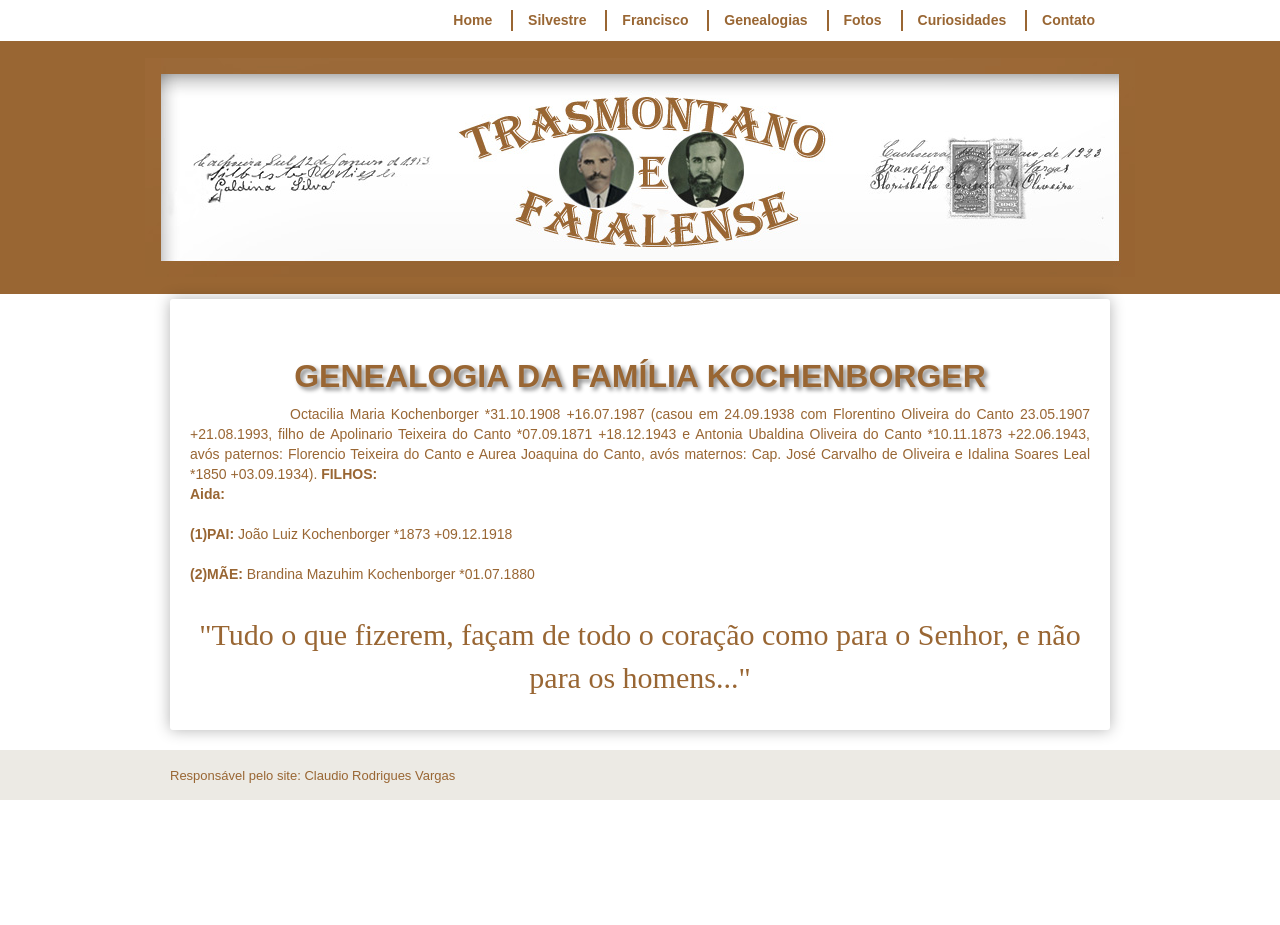
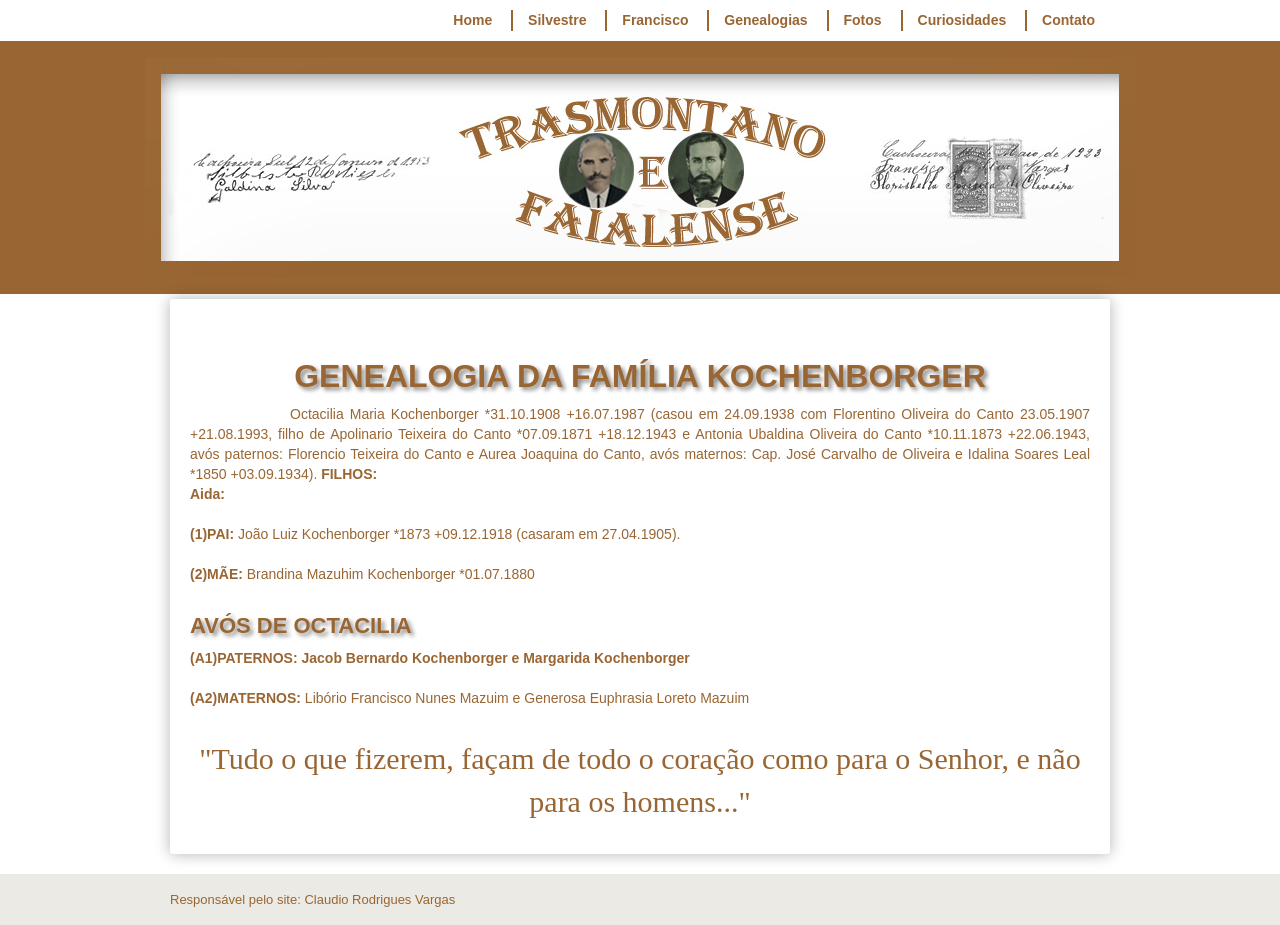
Before and after one commit to claudiovargas1955/claudiovargas1955.github.io, a Jekyll site: the page built from _pages/familia-kochenborger.html, in a window 1280 px wide. Built offline with Jekyll 4.4.1, drawn with Linux system fonts in a browser that asks for light colours; some web fonts are replaced; before the commit the page ends 900 px from its top, so only the background shows below that.

Commit message:
Update familia-kochenborger.html

```diff
--- a/_pages/familia-kochenborger.html
+++ b/_pages/familia-kochenborger.html
@@ -102,9 +102,14 @@ Canto 23.05.1907 +21.08.1993, filho de Apolinario Teixeira do Canto  *07.09.1871
 Oliveira e Idalina Soares Leal *1850 +03.09.1934). <b>FILHOS: </b><br>
 <b>Aida: </b><br><br>
 
-<b>(1)PAI: </b>João Luiz Kochenborger *1873 +09.12.1918<br><br>
+<b>(1)PAI: </b>João Luiz Kochenborger *1873 +09.12.1918 (casaram em 27.04.1905).<br><br>
 
 <b>(2)MÃE: </b>Brandina Mazuhim Kochenborger *01.07.1880<br><br>
 
+<h4>AVÓS DE OCTACILIA</h4>
+<p><b><b>(A1)PATERNOS: </b>Jacob Bernardo Kochenborger e Margarida Kochenborger</b><br><br>
+
+<b>(A2)MATERNOS: </b>Libório Francisco Nunes Mazuim e Generosa Euphrasia Loreto Mazuim <br><br>
+
 <p style="text-align:center; color:#996633; font-size:30px; font-family: 'Rancho', cursive ">"Tudo o que fizerem, façam de todo o
 coração como para o Senhor, e não para os homens..."</p>
```
